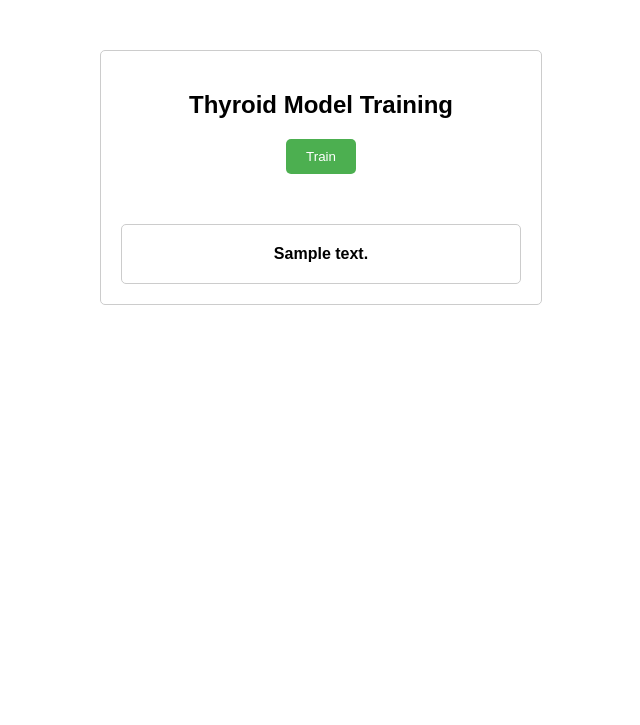
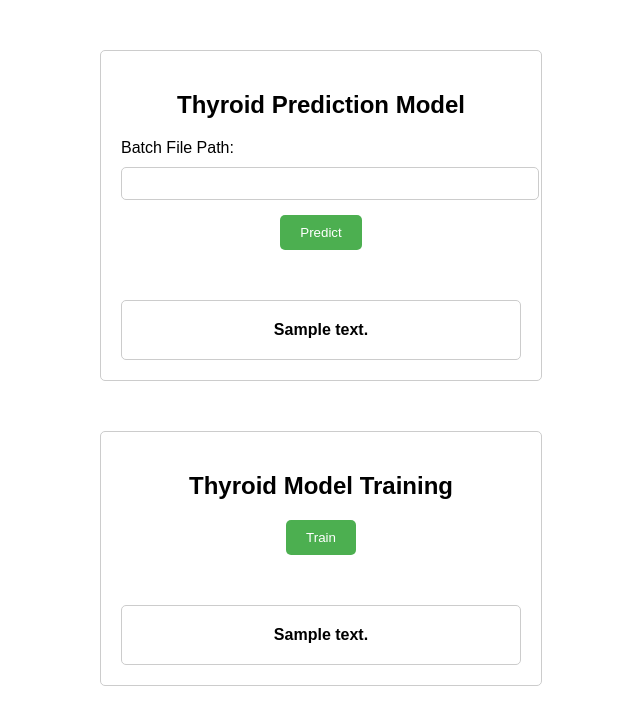
Before and after one commit to mananshah511/thyroid_classification, a Flask app: template templates/index.html in a window 1280 px wide. Shown: the top 725 px of the page, without its empty margins (319-959 px from the left). Run offline with Flask 3, Linux system fonts and the light colour scheme; the template is opened without the code that fills it: most values are stand-ins (such as "Sample title", 1, 10 or a date in 2020).

Commit message:
Predict route added and tested with front-end

```diff
--- a/app.py
+++ b/app.py
@@ -7,7 +7,7 @@ from thyroid.pipeline.pipeline import Pipeline
 from thyroid.entity.artifact_entity import FinalArtifact
 import pandas as pd
 import numpy as np
-from thyroid.util.util import load_object
+from thyroid.util.util import load_object,preprocessing
 
 app = Flask(__name__)
 
@@ -15,6 +15,58 @@ app = Flask(__name__)
 @cross_origin()
 def homepage():
     return render_template('index.html')
+
+@app.route('/predict',methods=['POST'])
+@cross_origin()
+def predict():
+    try:
+        data = [str(x) for x in request.form.values()]
+        df = pd.read_csv(data[0])
+        if not os.path.exists('data.json'):
+            return render_template('index.html',output_text = "No model is trained, please start training")
+        with open('data.json', 'r') as json_file:
+            dict_data = json.loads(json_file.read())
+
+        final_artifact = FinalArtifact(**dict_data)
+        logging.info(f"final artifact : {final_artifact}")
+
+        train_df = pd.read_csv(final_artifact.ingested_train_data)
+        train_df = train_df.iloc[:,:-1]
+        columns = train_df.columns
+
+        len_df = len(df)
+        df = pd.concat([df,train_df])
+        df = preprocessing(df=df)
+
+        preprocessing_object = load_object(file_path = final_artifact.preprocessing_dir)
+        columns = df.columns
+        df = df.iloc[:len_df]
+        df = preprocessing_object.transform(df)
+        df = pd.DataFrame(df,columns=columns)
+
+
+        cluster_object = load_object(file_path = final_artifact.cluster_model_path)
+        cluster_number = cluster_object.predict(df)
+        output = []
+        for i in range(len(df)):
+            model_object = load_object(file_path = final_artifact.export_dir_path[cluster_number[i]])
+            x = (np.array(df.iloc[i])).reshape(1, -1)
+            output.append((int(model_object.predict(x))))
+
+        for i in range(len(output)):
+            if output[i]==0:
+                output[i]='negative'
+            elif output[i]==1:
+                output[i]='compensated_hypothyroid'
+            elif output[i]==2:
+                output[i]='primary_hypothyroid'
+            elif output[i]==3:
+                output[i]='secondary_hypothyroid'
+
+        return render_template('index.html',output_text = f"Batch output is : {output}")
+    except Exception as e:
+        raise ThyroidException(sys,e) from e
+
 
 @app.route('/train',methods=['POST'])
 @cross_origin()
--- a/data.json
+++ b/data.json
@@ -1 +1 @@
-{"ingested_train_data": "D:\\projects\\thyroid_classification\\thyroid\\artifact\\data_ingestion\\2023-10-23-16-39-12\\ingested_data\\train\\thyroid_classification.csv", "cluster_model_path": "D:\\projects\\thyroid_classification\\thyroid\\artifact\\data_transform\\2023-10-23-16-39-12\\cluster_model\\cluster_model.pkl", "export_dir_path": ["D:\\projects\\thyroid_classification\\thyroid\\artifact\\model_pusher\\saved_models\\cluster0\\model.pkl", "D:\\projects\\thyroid_classification\\thyroid\\artifact\\model_pusher\\saved_models\\cluster1\\model.pkl"], "preprocessing_dir": "D:\\projects\\thyroid_classification\\thyroid\\artifact\\data_transform\\2023-10-23-16-39-12\\preprocessed\\preprocessed.pkl"}
+{"ingested_train_data": "D:\\projects\\thyroid_classification\\thyroid\\artifact\\data_ingestion\\2023-10-25-11-45-52\\ingested_data\\train\\thyroid_classification.csv", "cluster_model_path": "D:\\projects\\thyroid_classification\\thyroid\\artifact\\data_transform\\2023-10-25-11-45-52\\cluster_model\\cluster_model.pkl", "export_dir_path": ["D:\\projects\\thyroid_classification\\thyroid\\artifact\\model_pusher\\saved_models\\cluster0\\model.pkl", "D:\\projects\\thyroid_classification\\thyroid\\artifact\\model_pusher\\saved_models\\cluster1\\model.pkl"], "preprocessing_dir": "D:\\projects\\thyroid_classification\\thyroid\\artifact\\data_transform\\2023-10-25-11-45-52\\preprocessed\\preprocessed.pkl"}
--- a/templates/index.html
+++ b/templates/index.html
@@ -3,7 +3,7 @@
 <head>
     <meta charset="UTF-8">
     <meta name="viewport" content="width=device-width, initial-scale=1.0">
-    <title>Insurance Form</title>
+    <title>Thyroid Form</title>
     <style>
         body {
     font-family: Arial, sans-serif;
@@ -52,6 +52,22 @@
     </style>
 </head>
 <body>
+    <div class="container">
+        <h2>Thyroid Prediction Model</h2>
+        <form id="insurance-train" action="{{ url_for('predict')}}" method="post">
+
+                <div class="form-group">
+                    <label for="path">Batch File Path:</label>
+                    <input type="text" id="file" name="file">
+                </div>
+                <div class="form-group">
+                <button type="submit">Predict</button>
+                </div>
+            <div class="container"><b>
+                {{output_text}}</b>
+                </div>
+        </form></div>
+
 
     <div class="container">
         <h2>Thyroid Model Training</h2>
```
Also changed, not shown: thyroid/components/data_transform.py (+5 -4 lines), thyroid/util/util.py (+24 -0 lines).
